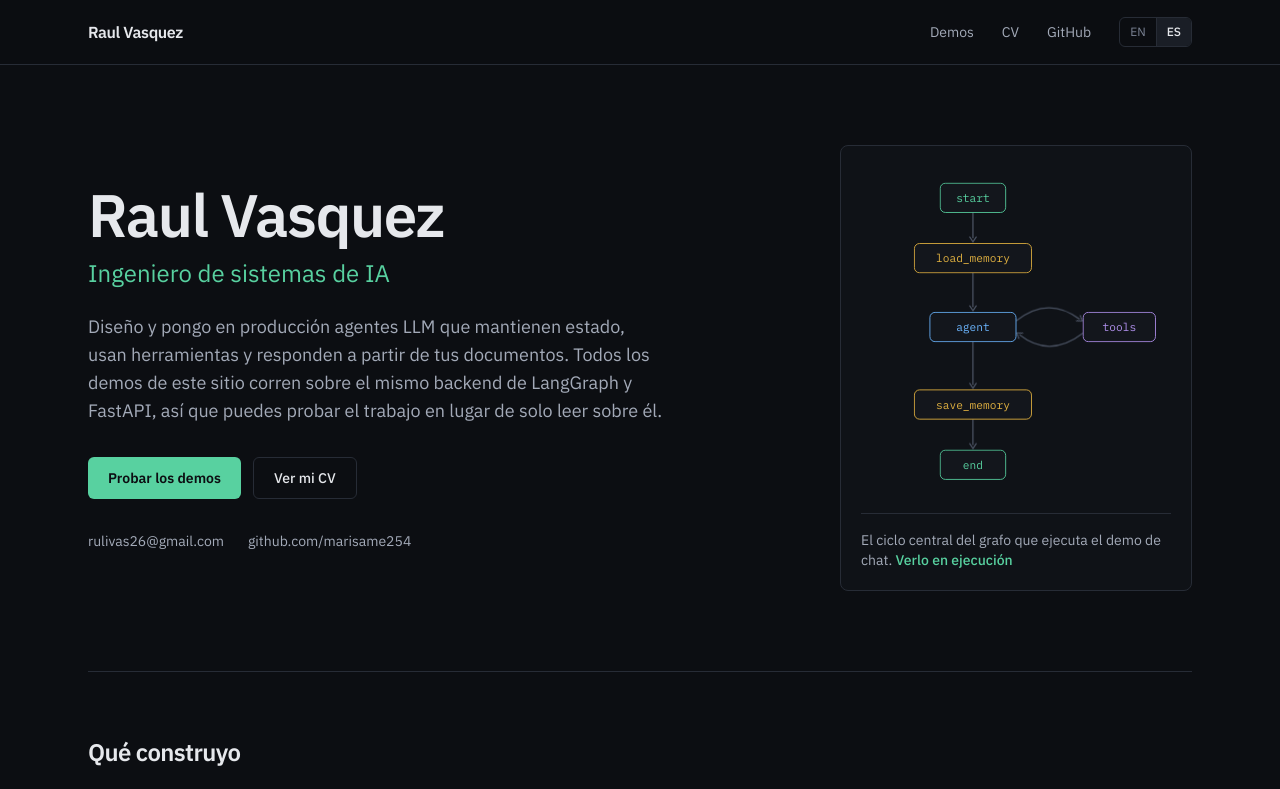
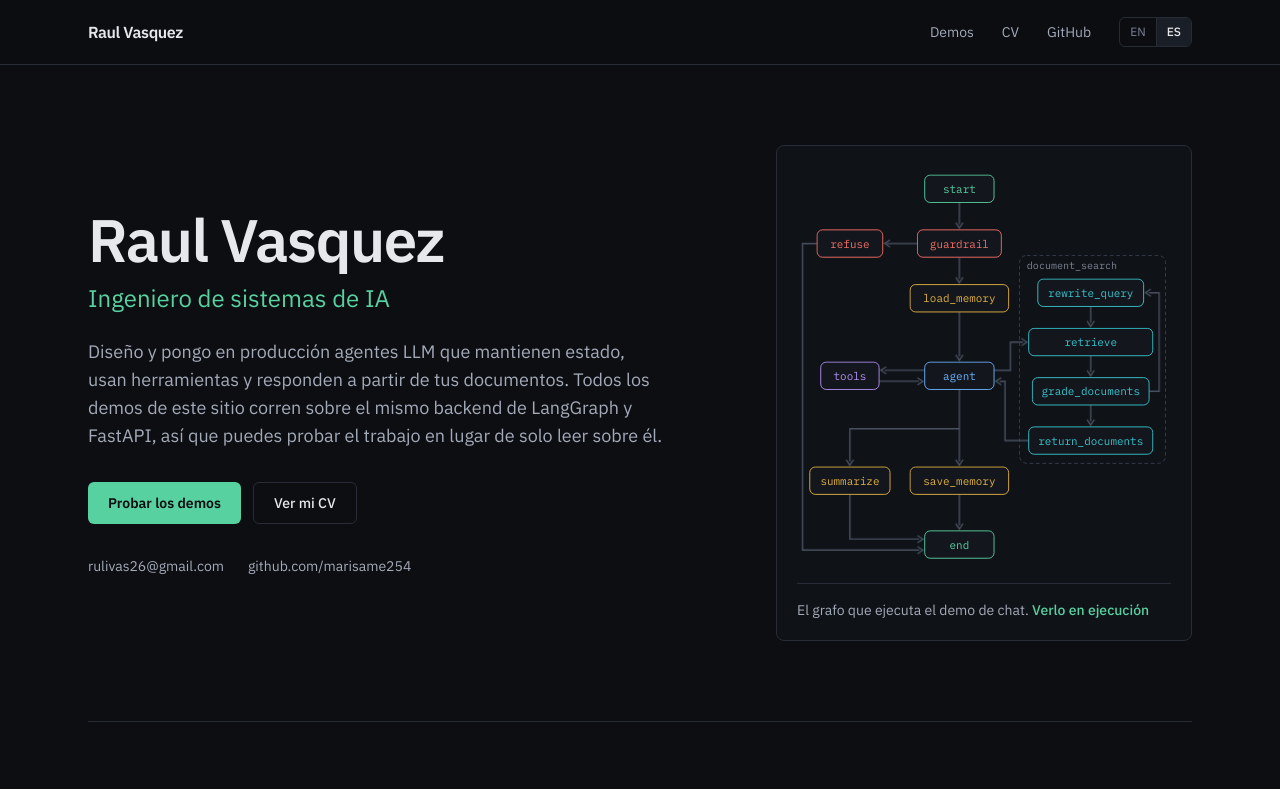
Before and after one commit to Marisame254/ai-systems-portfolio, a Next.js app in the folder apps/web/: page / in a window 1280 px wide. Shown: the top 789 px of the page. Built offline with nearby package versions, Linux system fonts and the light colour scheme.

Commit message:
feat: Enhance agent graph visualization and improve captions in English and Spanish

```diff
--- a/apps/web/src/app/page.tsx
+++ b/apps/web/src/app/page.tsx
@@ -28,7 +28,7 @@ export default function HomePage() {
   return (
     <div className="mx-auto max-w-6xl px-4 sm:px-6">
       {/* Hero */}
-      <section className="grid items-center gap-10 py-14 sm:py-20 lg:grid-cols-[minmax(0,1fr)_22rem] lg:gap-16">
+      <section className="grid items-center gap-10 py-14 sm:py-20 lg:grid-cols-[minmax(0,1fr)_26rem] lg:gap-14">
         <div>
           <h1 className="text-4xl font-semibold tracking-tight text-text-primary sm:text-6xl">
             {site.name}
@@ -79,7 +79,7 @@ export default function HomePage() {
           </ul>
         </div>
 
-        <figure className="mx-auto w-full max-w-[22rem] rounded-lg border border-border bg-surface/50 p-5">
+        <figure className="mx-auto w-full max-w-[26rem] rounded-lg border border-border bg-surface/50 p-5">
           <AgentGraphFigure label={h.graphAlt} />
           <figcaption className="mt-4 border-t border-border pt-4 text-sm text-text-secondary">
             {h.graphCaption}{' '}
--- a/apps/web/src/components/layout/agent-graph-figure.tsx
+++ b/apps/web/src/components/layout/agent-graph-figure.tsx
@@ -1,41 +1,88 @@
 import type { CSSProperties } from 'react'
 
-// The core loop of the graph built in apps/api/agents/chat_agent.py::build_chat_graph.
-// The guardrail, the document_search subgraph and summarize are left out to keep it readable.
+// Mirrors the graph built in apps/api/agents/chat_agent.py::build_chat_graph, with the
+// document_search subgraph expanded. Same nodes and edges as /demos/agents, laid out in portrait.
 const COLOR = {
   flow: '#58d1a0',
   memory: '#e3b341',
   llm: '#6cb6ff',
   tool: '#b392f0',
+  guard: '#f47067',
+  rag: '#39c5cf',
   edge: '#4a5262',
+  frame: '#3a4150',
+  label: '#7d8596',
 }
 
-const NODE_H = 34
+const NODE_H = 30
 
+// `step` orders the page-load animation; it follows a run through the graph.
 const nodes = [
-  { id: 'start', cx: 130, y: 20, w: 76, color: COLOR.flow, step: 0 },
-  { id: 'load_memory', cx: 130, y: 90, w: 136, color: COLOR.memory, step: 1 },
-  { id: 'agent', cx: 130, y: 170, w: 100, color: COLOR.llm, step: 2 },
-  { id: 'tools', cx: 300, y: 170, w: 84, color: COLOR.tool, step: 3 },
-  { id: 'save_memory', cx: 130, y: 260, w: 136, color: COLOR.memory, step: 4 },
-  { id: 'end', cx: 130, y: 330, w: 76, color: COLOR.flow, step: 5 },
+  { id: 'start', cx: 178, y: 10, w: 76, color: COLOR.flow, step: 0 },
+  { id: 'guardrail', cx: 178, y: 70, w: 92, color: COLOR.guard, step: 1 },
+  { id: 'refuse', cx: 58, y: 70, w: 72, color: COLOR.guard, step: 2 },
+  { id: 'load_memory', cx: 178, y: 130, w: 108, color: COLOR.memory, step: 2 },
+  { id: 'agent', cx: 178, y: 215, w: 76, color: COLOR.llm, step: 3 },
+  { id: 'tools', cx: 58, y: 215, w: 64, color: COLOR.tool, step: 4 },
+  { id: 'rewrite_query', cx: 322, y: 124, w: 116, color: COLOR.rag, step: 6 },
+  { id: 'retrieve', cx: 322, y: 178, w: 136, color: COLOR.rag, step: 4 },
+  { id: 'grade_documents', cx: 322, y: 232, w: 128, color: COLOR.rag, step: 5 },
+  { id: 'return_documents', cx: 322, y: 286, w: 136, color: COLOR.rag, step: 6 },
+  { id: 'summarize', cx: 58, y: 330, w: 88, color: COLOR.memory, step: 7 },
+  { id: 'save_memory', cx: 178, y: 330, w: 108, color: COLOR.memory, step: 7 },
+  { id: 'end', cx: 178, y: 400, w: 76, color: COLOR.flow, step: 8 },
 ]
+
+const subgraph = { label: 'document_search', x: 244, y: 98, w: 160, h: 228, step: 4 }
 
 // `tip` is the arrowhead: [x, y, rotation in degrees].
 const edges: { d: string; step: number; tip: [number, number, number] }[] = [
-  { d: 'M130 54 V84', step: 0, tip: [130, 88, 90] },
-  { d: 'M130 124 V164', step: 1, tip: [130, 168, 90] },
-  { d: 'M180 180 C 205 160, 230 160, 254 178', step: 2, tip: [257, 180, 35] },
-  { d: 'M258 194 C 232 214, 207 214, 184 196', step: 3, tip: [181, 194, 215] },
-  { d: 'M130 204 V254', step: 3, tip: [130, 258, 90] },
-  { d: 'M130 294 V324', step: 5, tip: [130, 328, 90] },
+  { d: 'M178 40 V64', step: 0, tip: [178, 68, 90] }, // start -> guardrail
+  { d: 'M132 85 H98', step: 1, tip: [96, 85, 180] }, // guardrail -> refuse
+  { d: 'M178 100 V124', step: 1, tip: [178, 128, 90] }, // guardrail -> load_memory
+  { d: 'M178 160 V209', step: 2, tip: [178, 213, 90] }, // load_memory -> agent
+  { d: 'M140 224 H96', step: 3, tip: [92, 224, 180] }, // agent -> tools
+  { d: 'M90 236 H134', step: 4, tip: [138, 236, 0] }, // tools -> agent
+  { d: 'M216 224 H234 V193 H248', step: 3, tip: [252, 193, 0] }, // agent -> retrieve
+  { d: 'M322 208 V226', step: 4, tip: [322, 230, 90] }, // retrieve -> grade_documents
+  { d: 'M386 247 H397 V139 H386', step: 5, tip: [382, 139, 180] }, // grade_documents -> rewrite_query
+  { d: 'M322 154 V172', step: 6, tip: [322, 176, 90] }, // rewrite_query -> retrieve
+  { d: 'M322 262 V280', step: 5, tip: [322, 284, 90] }, // grade_documents -> return_documents
+  { d: 'M254 301 H228 V236 H222', step: 6, tip: [218, 236, 180] }, // return_documents -> agent
+  { d: 'M178 245 V324', step: 6, tip: [178, 328, 90] }, // agent -> save_memory
+  { d: 'M178 288 H58 V324', step: 6, tip: [58, 328, 90] }, // agent -> summarize
+  { d: 'M178 360 V394', step: 7, tip: [178, 398, 90] }, // save_memory -> end
+  { d: 'M58 360 V409 H134', step: 7, tip: [138, 409, 0] }, // summarize -> end
+  { d: 'M22 85 H6 V421 H134', step: 7, tip: [138, 421, 0] }, // refuse -> end
 ]
 
 const step = (n: number) => ({ '--step': n }) as CSSProperties
 
 export function AgentGraphFigure({ label }: { label: string }) {
   return (
-    <svg viewBox="0 0 360 384" role="img" aria-label={label} className="h-auto w-full">
+    <svg viewBox="0 0 410 440" role="img" aria-label={label} className="h-auto w-full">
+      <g className="graph-node" style={step(subgraph.step)}>
+        <rect
+          x={subgraph.x}
+          y={subgraph.y}
+          width={subgraph.w}
+          height={subgraph.h}
+          rx={8}
+          fill="none"
+          stroke={COLOR.frame}
+          strokeWidth={1}
+          strokeDasharray="4 3"
+        />
+        <text
+          x={subgraph.x + 8}
+          y={subgraph.y + 15}
+          fill={COLOR.label}
+          fontSize={11}
+          className="font-mono"
+        >
+          {subgraph.label}
+        </text>
+      </g>
       {edges.map((e, i) => (
         <g key={i}>
           <path
@@ -76,7 +123,7 @@ export function AgentGraphFigure({ label }: { label: string }) {
             textAnchor="middle"
             dominantBaseline="central"
             fill={n.color}
-            fontSize={13}
+            fontSize={12}
             className="font-mono"
           >
             {n.id}
--- a/apps/web/src/lib/i18n/en.ts
+++ b/apps/web/src/lib/i18n/en.ts
@@ -26,10 +26,10 @@ export const en = {
       'I design and ship LLM agents that keep state, call tools and answer from your documents. Every demo on this site runs on the same LangGraph and FastAPI backend, so you can try the work instead of reading about it.',
     primaryCta: 'Try the live demos',
     secondaryCta: 'Read my CV',
-    graphCaption: 'The core loop of the graph that runs the chat demo.',
+    graphCaption: 'The graph that runs the chat demo.',
     graphLink: 'Watch it execute',
     graphAlt:
-      'Agent graph: start, load_memory, agent, a loop between agent and tools, save_memory, end.',
+      'Agent graph: start, then a guardrail that either refuses or continues to load_memory and agent. The agent loops with tools and with a document_search subgraph (retrieve, grade_documents, rewrite_query, return_documents), then finishes through save_memory and summarize.',
     buildTitle: 'What I build',
     build: {
       chat: {
--- a/apps/web/src/lib/i18n/es.ts
+++ b/apps/web/src/lib/i18n/es.ts
@@ -28,10 +28,10 @@ export const es: Dictionary = {
       'Diseño y pongo en producción agentes LLM que mantienen estado, usan herramientas y responden a partir de tus documentos. Todos los demos de este sitio corren sobre el mismo backend de LangGraph y FastAPI, así que puedes probar el trabajo en lugar de solo leer sobre él.',
     primaryCta: 'Probar los demos',
     secondaryCta: 'Ver mi CV',
-    graphCaption: 'El ciclo central del grafo que ejecuta el demo de chat.',
+    graphCaption: 'El grafo que ejecuta el demo de chat.',
     graphLink: 'Verlo en ejecución',
     graphAlt:
-      'Grafo del agente: inicio, load_memory, agent, un ciclo entre agent y tools, save_memory, fin.',
+      'Grafo del agente: inicio, luego un guardrail que rechaza o continúa a load_memory y agent. El agente hace ciclos con tools y con el subgrafo document_search (retrieve, grade_documents, rewrite_query, return_documents), y termina pasando por save_memory y summarize.',
     buildTitle: 'Qué construyo',
     build: {
       chat: {
```
